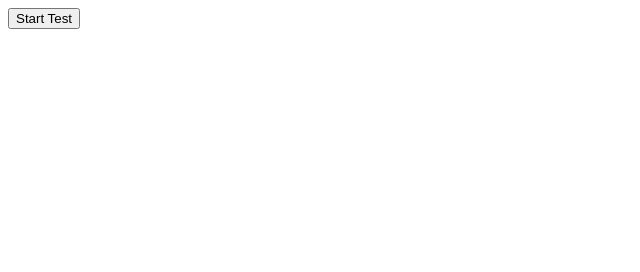
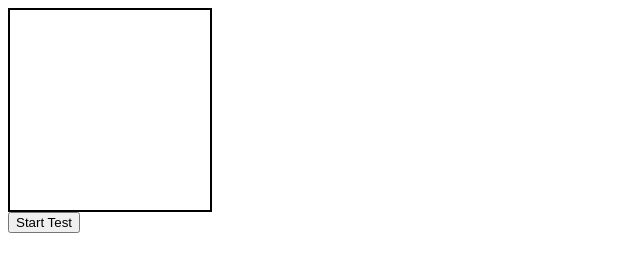
Before and after one commit to abstractpoint/pvt-test, a plain HTML site: page index.html in a window 1280 px wide. Shown: the whole page, without its empty margins (0-640 px from the left). Drawn offline with Linux system fonts and the light colour scheme.

Commit message:
Update index.html

```diff
--- a/index.html
+++ b/index.html
@@ -1,4 +1,29 @@
 <html>
+	<head>
+		<style type="text/css">
+		#box{
+			position:relative;
+			width:200px;
+			height:200px;
+
+			border:2px solid black;
+		}
+		#numeric{
+			width:50px;
+			height:20px;
+			position:absolute;
+			top:75px;
+			left:50px;
+			color:red;
+		}
+		#stop{
+			background-color: red;
+		}
+
+	</style>
+<script type="text/javascript" src="pvt.js"></script>
+	</head>
+	<body>
 <div id="box">
 		<div id="numeric"></div>
 	</div>
@@ -10,4 +35,5 @@
 
 	 </form>
 	<div id="responseOut"></div>
+	</body>
 </html>
```
